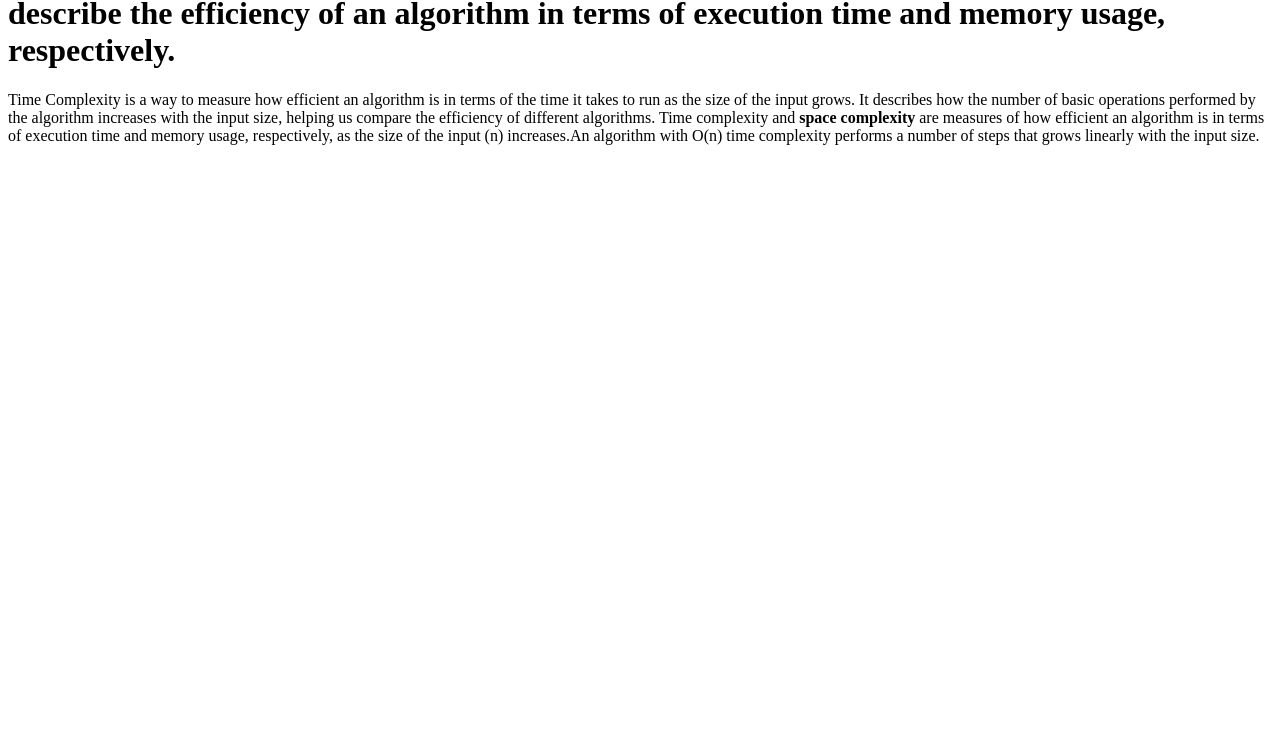
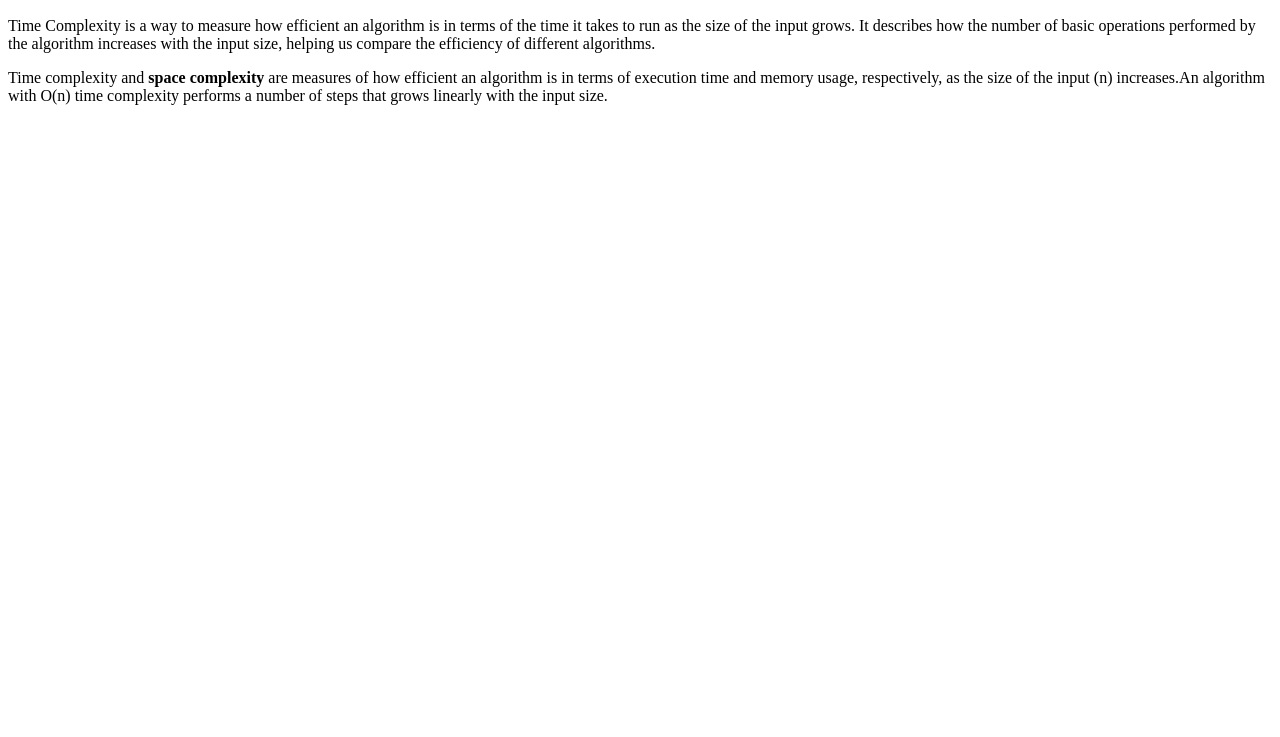
Before and after one commit to acciojob/time-and-space-complexity-Rahul-hub-1, a website: page main.html in a window 1280 px wide. Shown: the part 63-800 px from the top of the page. Drawn offline with Linux system fonts and the light colour scheme.

Commit message:
created a submission

```diff
--- a/main.html
+++ b/main.html
@@ -8,9 +8,9 @@
 
 <body>
 	<!-- the entire body must be written by student -->
-	<h1>Time Complexity and Space Complexity are two key concepts in algorithm analysis used to describe the efficiency of an algorithm in terms of execution time and memory usage, respectively.</h1>
-    <p1>Time Complexity is a way to measure how efficient an algorithm is in terms of the time it takes to run as the size of the input grows. It describes how the number of basic operations performed by the algorithm increases with the input size, helping us compare the efficiency of different algorithms.</p1>
-	<p2>Time complexity and <b>space complexity</b> are measures of how efficient an algorithm is in terms of execution time and memory usage, respectively, as the size of the input (n) increases.An algorithm with O(n) time complexity performs a number of steps that grows linearly with the input size.</p2>
+	<h1>Time Complexity and Space Complexity</h1>
+    <p>Time Complexity is a way to measure how efficient an algorithm is in terms of the time it takes to run as the size of the input grows. It describes how the number of basic operations performed by the algorithm increases with the input size, helping us compare the efficiency of different algorithms.</p>
+	<p>Time complexity and <b>space complexity</b> are measures of how efficient an algorithm is in terms of execution time and memory usage, respectively, as the size of the input (n) increases.An algorithm with O(n) time complexity performs a number of steps that grows linearly with the input size.</p>
 
 	<script type="text/javascript" src="./script.js">
 </script>
```
